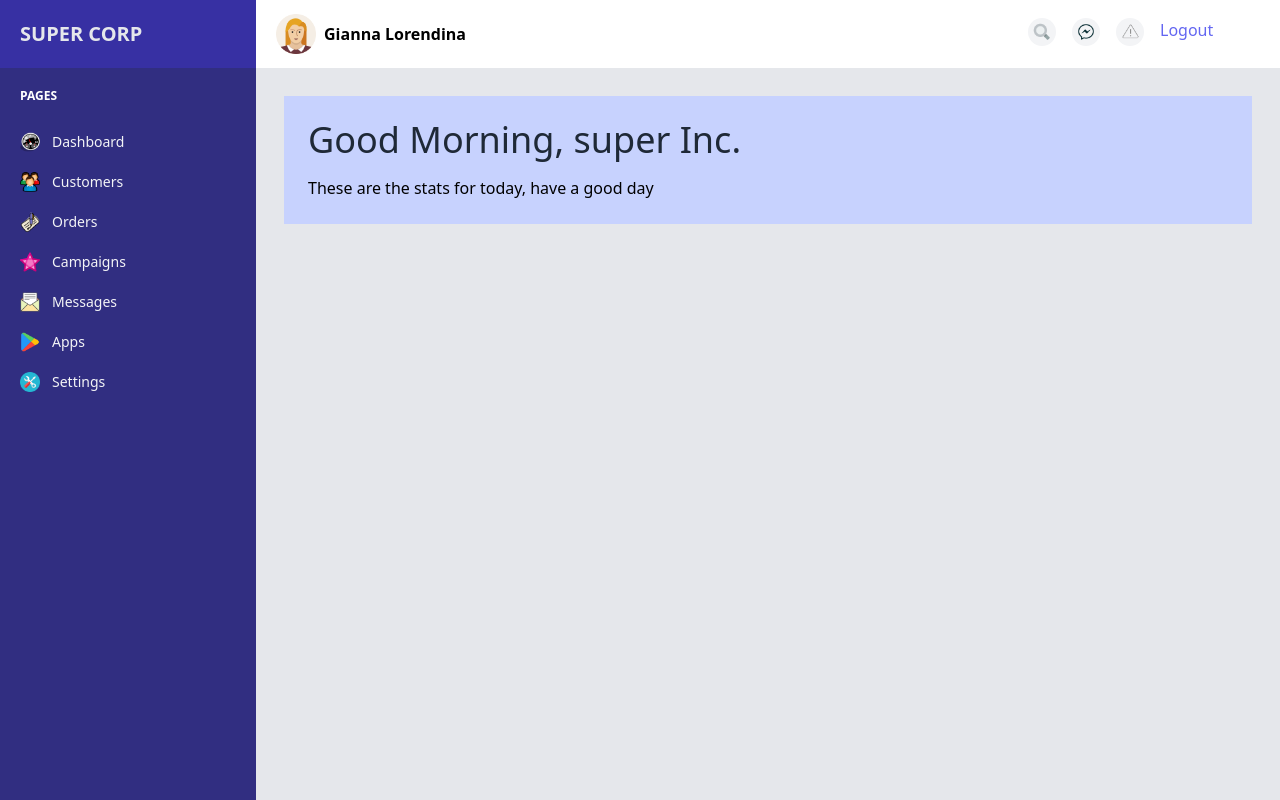
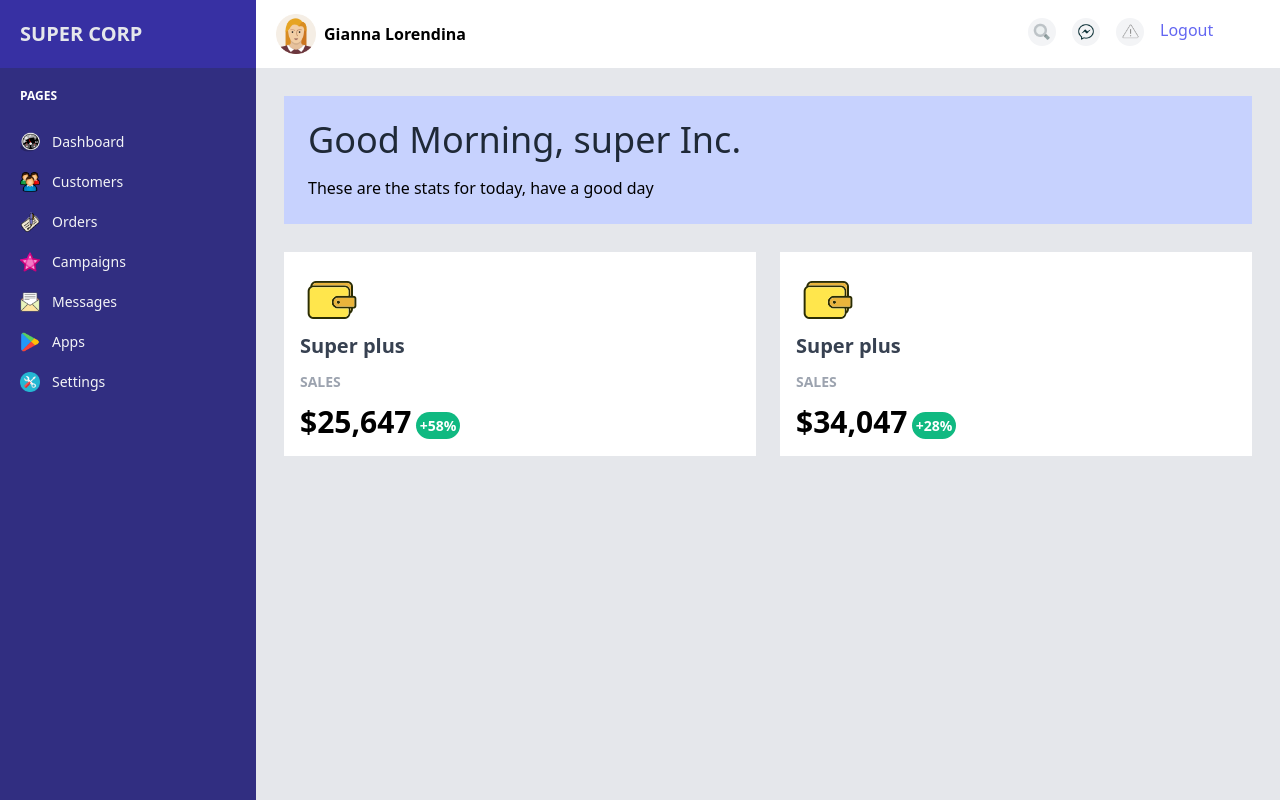
Before and after one commit to Luega/AdminDashboard, a website: page public/index.html in a window 1280 px wide. Drawn offline with nearby package versions, Linux system fonts and the light colour scheme; files that its build step writes are made by us from their sources.

Commit message:
added first part card

```diff
--- a/public/index.html
+++ b/public/index.html
@@ -104,6 +104,29 @@
                 <div class="text-4xl text-gray-800 font-medium">Good Morning, super Inc.</div>
                 <div class="mt-4">These are the stats for today, have a good day</div>
             </div>
+            <!-- cards container -->
+            <div class="flex m-7 space-x-6">
+                <!-- card 1 -->
+                <div class="p-4 w-1/2 bg-white">
+                    <div>
+                        <img src="/public/img/wallet.png" alt="#">
+                    </div>
+                    <div class="font-bold text-xl text-gray-700">Super plus</div>
+                    <div class="uppercase my-3 font-bold text-sm text-gray-400">Sales</div>
+                    <span class="font-bold text-3xl">&#x24;25,647</span>
+                    <span class="p-1 bg-green-500 text-white rounded-full text-sm font-bold align-text-top">&#43;58&#x25;</span>
+                </div>
+                <!-- card 2 -->
+                <div class="p-4 w-1/2 bg-white">
+                    <div>
+                        <img src="/public/img/wallet.png" alt="#">
+                    </div>
+                    <div class="font-bold text-xl text-gray-700">Super plus</div>
+                    <div class="uppercase my-3 font-bold text-sm text-gray-400">Sales</div>
+                    <span class="font-bold text-3xl">&#x24;34,047</span>
+                    <span class="p-1 bg-green-500 text-white rounded-full text-sm font-bold align-text-top">&#43;28&#x25;</span>
+                </div>
+            </div>
         </div>
     </div>
 </body>
```
